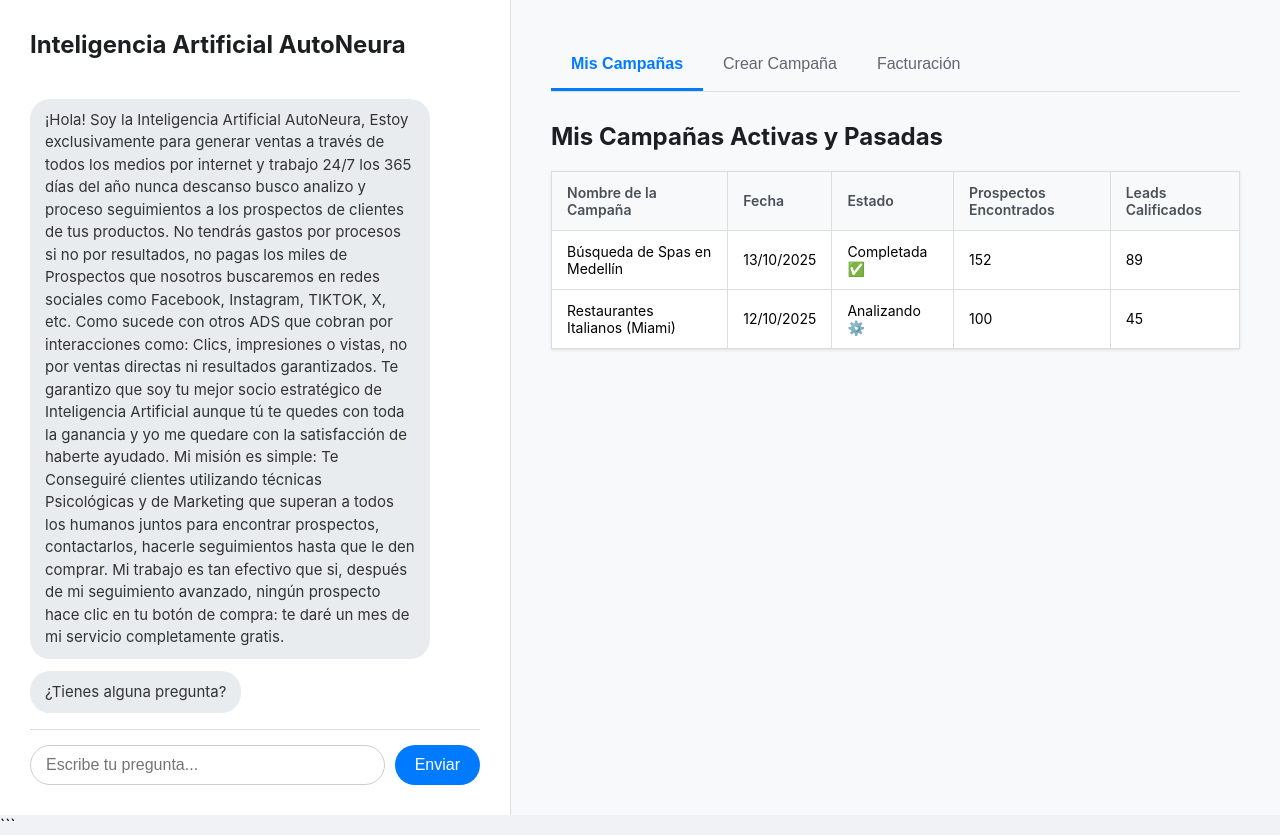
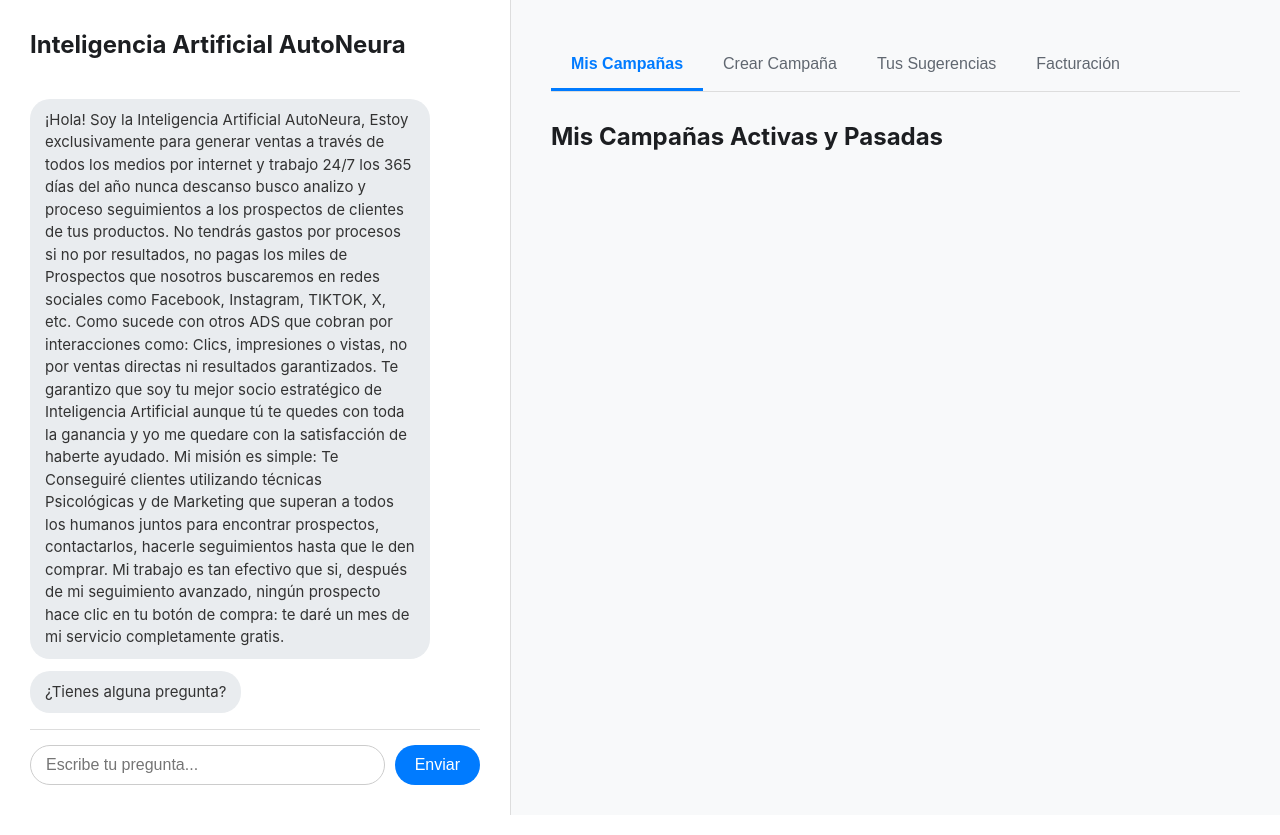
Before and after one commit to Bot01128/Sistema-de-Ventas-Cognitivo-Aut-nomo, a Flask app: page / in a window 1280 px wide. Shown: the part 70-905 px from the top of the page. Run offline with Flask 3, Linux system fonts and the light colour scheme; some libraries are stand-ins or nearby versions.

Commit message:
Update dashboard.html

````diff
--- a/templates/dashboard.html
+++ b/templates/dashboard.html
@@ -39,88 +39,39 @@
             <div class="tab-nav">
                 <button class="tab-button active" data-tab="my-campaigns">{{ _('Mis Campañas') }}</button>
                 <button class="tab-button" data-tab="campaign">{{ _('Crear Campaña') }}</button>
+                <!-- PESTAÑA NUEVA AÑADIDA AQUÍ -->
+                <button class="tab-button" data-tab="suggestions">{{ _('Tus Sugerencias') }}</button>
                 <button class="tab-button" data-tab="billing">{{ _('Facturación') }}</button>
             </div>
             <div class="tab-content" id="my-campaigns">
                 <h2>{{ _('Mis Campañas Activas y Pasadas') }}</h2>
                 <table class="campaign-table">
-                    <thead>
-                        <tr>
-                            <th>{{ _('Nombre de la Campaña') }}</th>
-                            <th>{{ _('Fecha') }}</th>
-                            <th>{{ _('Estado') }}</th>
-                            <th>{{ _('Prospectos Encontrados') }}</th>
-                            <th>{{ _('Leads Calificados') }}</th>
-                        </tr>
-                    </thead>
-                    <tbody>
-                        <tr><td>Búsqueda de Spas en Medellín</td><td>13/10/2025</td><td>Completada ✅</td><td>152</td><td>89</td></tr>
-                        <tr><td>Restaurantes Italianos (Miami)</td><td>12/10/2025</td><td>Analizando ⚙️</td><td>100</td><td>45</td></tr>
-                    </tbody>
+                    <!-- ... contenido de la tabla sin cambios ... -->
                 </table>
             </div>
 
-            <!-- PESTAÑA DE CAMPAÑA UNIFICADA -->
             <div class="tab-content" id="campaign" style="display:none;">
-                <h2>{{ _('Configurar Campaña de Prospección') }}</h2>
+                <!-- ... contenido de crear campaña sin cambios ... -->
+            </div>
 
-                <!-- PASO 1: PLANES -->
+            <!-- CONTENIDO DE LA NUEVA PESTAÑA AÑADIDO AQUÍ -->
+            <div class="tab-content" id="suggestions" style="display:none;">
+                <h2>Tú eres el Arquitecto de Nuestro Futuro</h2>
+                <p style="font-size: 16px; line-height: 1.6; color: #495057;">En AutoNeura, no creemos en construir solos. Creemos que las mejores ideas nacen de la experiencia diaria de visionarios como tú. Tu voz no es solo feedback, es la brújula que guía nuestra innovación.</p>
+                <p style="font-size: 16px; line-height: 1.6; color: #495057;">¿Qué funcionalidad revolucionaría tu trabajo? ¿Qué pequeño ajuste haría tu día a día más fácil? No hay ideas pequeñas ni sugerencias irrelevantes. Cada palabra que escribas aquí será leída directamente por nuestro equipo de desarrollo. Ayúdanos a construir la herramienta que siempre soñaste.</p>
                 <div class="form-section">
-                    <label>{{ _('1. Selecciona un Plan') }}</label>
-                    <div class="plans-container">
-                        <div class="plan-card" data-plan="arrancador"><h4>{{ _('El Arrancador') }}</h4><div class="price">$149<span>/mes</span></div><small>4 prospectos/día</small></div>
-                        <div class="plan-card" data-plan="profesional"><h4>{{ _('El Profesional') }}</h4><div class="price">$399<span>/mes</span></div><small>15 prospectos/día</small></div>
-                        <div class="plan-card" data-plan="dominador"><h4>{{ _('El Dominador') }}</h4><div class="price">$999<span>/mes</span></div><small>50 prospectos/día</small></div>
-                    </div>
+                    <label for="suggestion-text" style="margin-top: 20px;">Mi idea para AutoNeura es...</label>
+                    <textarea id="suggestion-text" placeholder="Describe aquí esa función increíble o esa mejora que tienes en mente..." style="height: 200px;"></textarea>
                 </div>
-
-                <!-- PASO 2: PERSONALIZACIÓN -->
-                <div class="form-section">
-                    <label for="prospects-per-day">{{ _('2. O personaliza la cantidad de Prospectos por Día') }}</label>
-                    <input type="number" id="prospects-per-day" value="4" min="4">
-                </div>
-
-                <!-- PASO 3: DEFINICIÓN DE CAMPAÑA -->
-                <div class="form-section">
-                    <label>{{ _('3. Define tu Campaña') }}</label>
-                    <label for="nombre_campana" style="margin-top:10px;">{{ _('Nombre de la Campaña') }}</label>
-                    <input type="text" id="nombre_campana" placeholder="{{ _('Ej: Búsqueda de Restaurantes en Miami') }}">
-                    <label for="que_vendes" style="margin-top:15px;">{{ _('¿Qué vendes?') }}</label>
-                    <input type="text" id="que_vendes" placeholder="{{ _('Ej: Software para restaurantes') }}">
-                    <label for="a_quien_va_dirigido" style="margin-top: 15px;">{{ _('¿A quién va dirigido?') }}</label>
-                    <input type="text" id="a_quien_va_dirigido" placeholder="{{ _('Ej: Restaurantes italianos, Ferreterías') }}">
-                </div>
-
-                <!-- PASO 4: INFORMACIÓN DEL PRODUCTO -->
-                <div class="form-section">
-                    <label>{{ _('4. Describe tu Producto y Contacto') }}</label>
-                    <div class="form-section" style="margin-top:15px;"><label>{{ _('Tipo de Producto') }}</label><div class="checkbox-group"><input type="checkbox" id="tipo_producto_tangible" name="tipo_producto"><label for="tipo_producto_tangible">{{ _('Tangible') }}</label></div><div class="checkbox-group"><input type="checkbox" id="tipo_producto_intangible" name="tipo_producto"><label for="tipo_producto_intangible">{{ _('Intangible') }}</label></div></div>
-                    <div class="form-section"><label for="descripcion_producto">{{ _('Descripción del Producto/Servicio') }}</label><textarea id="descripcion_producto" maxlength="25000" placeholder="{{ _('Describe qué vendes...') }}"></textarea></div>
-                    <div class="form-section"><label for="numero_whatsapp">{{ _('Número de WhatsApp') }}</label><input type="tel" id="numero_whatsapp"></div>
-                    <div class="form-section"><label for="enlace_venta">{{ _('Enlace de Venta') }}</label><input type="text" id="enlace_venta"></div>
-                </div>
-
-                <!-- RESUMEN FINAL -->
-                <div class="form-section" style="background-color: #e9ecef; padding: 20px; border-radius: 8px;">
-                    <h4>{{ _('Resumen Final') }}</h4>
-                    <p>Plan Seleccionado: <strong id="selected-plan">El Arrancador</strong></p>
-                    <p>Prospectos por día: <strong id="daily-prospects">4</strong></p>
-                    <p>Costo Mensual Final: <strong id="total-cost">$149.00</strong></p>
-                </div>
-
-                <!-- BOTÓN FINAL DE ACCIÓN -->
-                <button id="lancam" class="cta-button">{{ _('Lanzar Campaña') }}</button>
+                <button id="send-suggestion-btn" class="cta-button" style="background-color: #007bff;">Enviar mi Sugerencia</button>
             </div>
 
             <div class="tab-content" id="billing" style="display:none;">
-                <h2>{{ _('Mi Saldo y Facturación') }}</h2>
-                <p>Saldo Actual: <strong>$0.00</strong></p>
-                <button class="cta-button" style="background-color:#007bff;">{{ _('+ Recargar Saldo') }}</button>
+                <!-- ... contenido de facturación sin cambios ... -->
             </div>
         </div>
     </div>
 
-   <!-- CONEXIÓN AL ARCHIVO JAVASCRIPT -->
    <script src="{{ url_for('static', filename='script.js') }}"></script>
 </body>
-</html>```
+</html>
````
